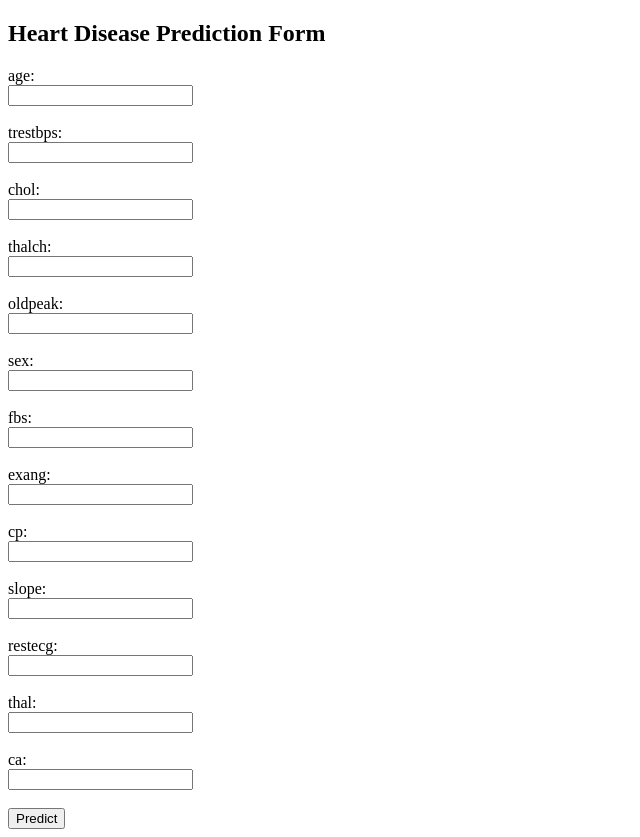
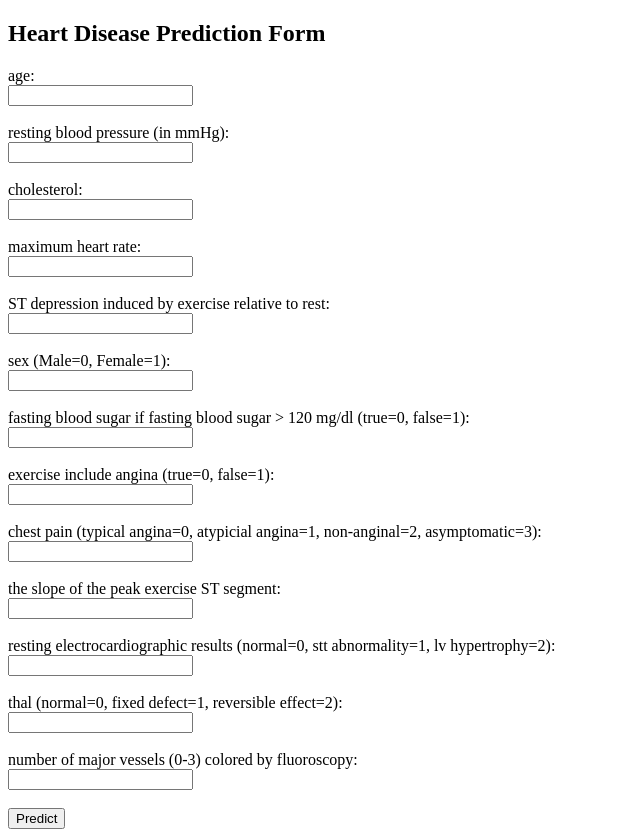
Before and after one commit to nicolas5143/tugas_mlops, a Flask app: page / in a window 1280 px wide. Shown: the whole page, without its empty margins (0-640 px from the left). Run offline with Flask 3, Linux system fonts and the light colour scheme; parts of the project's set-up code (start-up, migrations or seed data) failed here and were passed over.

Commit message:
Fix: column name

```diff
--- a/templates/index.html
+++ b/templates/index.html
@@ -6,8 +6,10 @@
 <body>
     <h2>Heart Disease Prediction Form</h2>
     <form method="post">
-        {% for feat in ['age', 'trestbps', 'chol', 'thalch', 'oldpeak',
-                        'sex', 'fbs', 'exang', 'cp', 'slope', 'restecg', 'thal', 'ca'] %}
+        {% for feat in ['age', 'resting blood pressure (in mmHg)', 'cholesterol', 'maximum heart rate', 'ST depression induced by exercise relative to rest',
+        'sex (Male=0, Female=1)', 'fasting blood sugar if fasting blood sugar > 120 mg/dl (true=0, false=1)', 'exercise include angina (true=0, false=1)',
+        'chest pain (typical angina=0, atypicial angina=1, non-anginal=2, asymptomatic=3)', 'the slope of the peak exercise ST segment',
+        'resting electrocardiographic results (normal=0, stt abnormality=1, lv hypertrophy=2)', 'thal (normal=0, fixed defect=1, reversible effect=2)', 'number of major vessels (0-3) colored by fluoroscopy'] %}
             <label>{{ feat }}:</label><br>
             <input type="number" step="any" name="{{ feat }}" required><br><br>
         {% endfor %}
```
